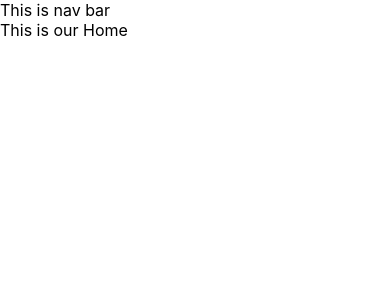
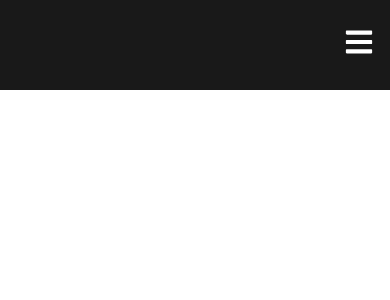
Before and after one commit to Rajan66/Glam, a React (Create React App) app in the folder client/: page / in a window 390 px wide. Shown: the top 300 px of the page. Built offline with nearby package versions, Linux system fonts and the light colour scheme.

Commit message:
nav ali ali hehe

```diff
--- a/client/package.json
+++ b/client/package.json
@@ -11,6 +11,7 @@
     "@testing-library/user-event": "^13.5.0",
     "react": "^18.2.0",
     "react-dom": "^18.2.0",
+    "react-icons": "^4.12.0",
     "react-router-dom": "^6.20.1",
     "react-scripts": "^5.0.1",
     "web-vitals": "^2.1.4"
--- a/client/src/App.js
+++ b/client/src/App.js
@@ -1,5 +1,6 @@
 import Navbar from './components/Navbar/Navbar';
 import Home from './components/Home/Home';
+
 import './App.css';
 
 function App() {
--- a/client/src/components/Home/Home.js
+++ b/client/src/components/Home/Home.js
@@ -2,7 +2,7 @@ import React from 'react'
 
 const Home = () => {
   return (
-    <div>This is our Home</div>
+    <div></div>
   )
 }
 
--- a/client/src/components/Navbar/Navbar.js
+++ b/client/src/components/Navbar/Navbar.js
@@ -1,8 +1,37 @@
-import React from 'react'
+import React, {useState} from 'react'
+import {FaBars, FaTimes} from 'react-icons/fa'
+import "./styles.css"
 
 const Navbar = () => {
+const [click, setClick] = useState(false)
+const handleClick = () => setClick(!click)
   return (
-    <div>This is nav bar</div>
+    <div className= 'header'>
+      <nav className='navbar'>
+        <a href='#' className='logo'>
+          {/* <img rakhne hoki logo ko vanera banako :lumanathink: */ }
+        </a>
+        <div className='ham' onClick={handleClick}>
+          {click ? (<FaTimes size={30} style={{color: '#fff'}}/>)
+          : (<FaBars size={30} style={{color: '#fff'}}/>) }
+
+        </div>
+        <ul className={click ? "nav-menu active" : "nav-menu"}>
+          <li className='nav-item'>
+            <a href='#'>Home</a>
+          </li>
+          <li className='nav-item'>
+            <a href='#'>About</a>
+          </li>
+          <li className='nav-item'>
+            <a href='#'>Contact</a>
+          </li>
+          <li className='nav-item'>
+            <a href='#'>Demo</a>
+          </li>
+        </ul>
+      </nav>
+    </div>
   )
 }
 
--- a/client/src/components/Navbar/styles.css
+++ b/client/src/components/Navbar/styles.css
@@ -0,0 +1,97 @@
+ .header {
+    position: fixed;
+    height: 90px;
+    width: 100%;
+    top: 0;
+    left: 0;
+    z-index: 1;
+    transition: .3s ease-in;
+    overflow: hidden;
+    /* background-color: rgba(0,0,0,.9); */
+}
+
+.header .navbar {
+    display: flex;
+    justify-content: space-between;
+    align-items: center;
+    max-width: 1240px;
+    margin: auto;
+    height: 100%;
+    padding: 0 1rem;
+}
+
+.header .nav-menu a {
+    color: #ffffff;
+}
+
+.header .nav-menu {
+    display: flex;
+}
+
+.header .nav-item {
+    padding: 1rem;
+    font-weight: 500;
+}
+
+.header .nav-item a:hover {
+    padding-bottom: 12px;
+    border-bottom: 3px solid var(--secondary-color);
+}
+
+.ham{
+    display: block;
+}
+/*
+
+.header .navbar img {
+    width: 250px;
+    height: auto;
+}
+
+
+ */
+
+
+
+
+
+
+
+
+
+
+
+
+ @media screen and (max-width:940px) {
+    .header {
+        max-width: 100%;
+        background-color: rgba(0,0,0,.9);
+    }
+    .header .navbar {
+        max-width: 100%;
+    }
+    .hamburger {
+        display: block;
+    }
+    .nav-menu {
+        position: fixed;
+        left: -100%;
+        top: 90px;
+        flex-direction: column;
+        background-color: rgba(0,0,0,.9);
+        width: 100%;
+        height: 90vh;
+        z-index: 999;
+        text-align: center;
+        transition: .3s;
+    }
+    .nav-menu.active {
+        left: 0;
+    }
+    .nav-item {
+        margin: 1.5rem 0;
+    }
+    .header .navbar img {
+        width: 150px;
+    }
+}
--- a/client/src/index.css
+++ b/client/src/index.css
@@ -1,3 +1,17 @@
+:root{
+  --primary-color: #5bb462;
+  --primary-dark: #4f9c55;
+  --secondary-color: #ffea00;
+  --secondary-dark: #e3d002;
+  --overlay: rgb(0,0,0,0.7);
+}
+
+*{
+  box-sizing: border-box;
+  margin: 0;
+  padding: 0;
+}
+
 body {
   margin: 0;
   font-family: -apple-system, BlinkMacSystemFont, 'Segoe UI', 'Roboto', 'Oxygen',
@@ -5,9 +19,44 @@ body {
     sans-serif;
   -webkit-font-smoothing: antialiased;
   -moz-osx-font-smoothing: grayscale;
+  font-size: 1.2rem;
+  line-height: 1.2;
 }
 
 code {
   font-family: source-code-pro, Menlo, Monaco, Consolas, 'Courier New',
     monospace;
 }
+
+ul{
+  list-style-type: none;
+}
+
+a{
+  text-decoration: none;
+}
+
+.button{
+  padding: 17px 20px;
+  font-size: 1.2rem;
+  color: #fff;
+  font-weight: 600;
+  text-transform: uppercase;
+  background-color: var(--primary-color);
+  border: 1px solid var(--primary-color);
+  border-radius: 4px;
+  cursor: pointer;
+}
+
+.button:hover{
+  background: var(--primary-dark);
+  border: 1px solid var(--primary-dark);
+}
+
+.line{
+  display: block;
+  width: 40px;
+  height: 3px;
+  margin: 5px auto;
+  background-color: var(--primary-color);
+}
```
Also changed, not shown: client/src/components/Home/Hero.js (added, +9 -0 lines), client/src/components/Home/hero.css (added), client/src/images/cover.png (added), 1 other file (tests, documents, lock files or other folders).
